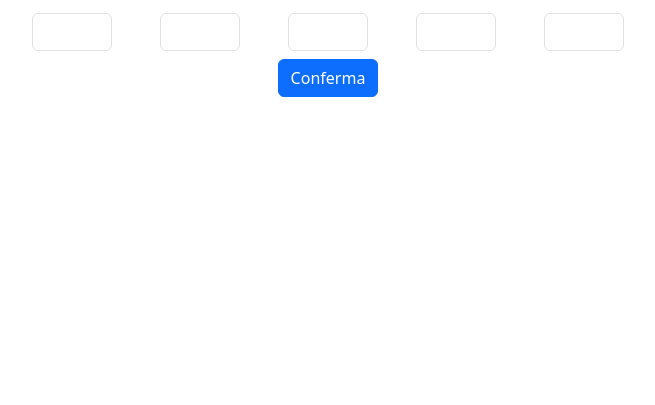
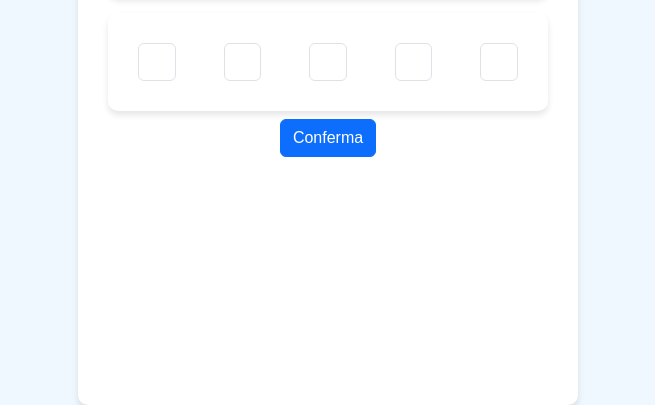
Before and after one commit to nicolo-canevari/js-simon, a plain HTML site: page index.html in a window 1280 px wide. Shown: the part 395-800 px from the top of the page, without its empty margins (312-967 px from the left). Drawn offline with nearby package versions, Linux system fonts and the light colour scheme.

Commit message:
[FEAT] CSS: inizio del nuovo layout

```diff
--- a/css/style.css
+++ b/css/style.css
@@ -3,15 +3,15 @@
 
 /* # COUNTDOWN */
 
-#countdown {
+/* #countdown {
 
 	font-weight: bolder;
 	font-size: 5rem;
 
-}
+} */
 
 /* #NUMBERS */
-#numbers-list {
+/* #numbers-list {
 
 	font-size: 3rem;
 
@@ -21,4 +21,40 @@ input {
 
 	width: 80px !important;
 
+} */
+
+* {
+    margin: 0;
+    padding: 0;
+    box-sizing: border-box;
 }
+
+/* GENERALS */
+
+/* REGOLE DEL BODY */
+body {
+
+    font-family: 'Arial', sans-serif;
+    background-color: #f0f8ff;
+    margin: 0;
+    padding: 0;
+    display: flex;
+    justify-content: center;
+    align-items: center;
+    height: 100vh;
+    color: #333;
+
+}
+
+
+/* CONTAINER PRINCIPALE */
+.d-flex {
+
+    background: #ffffff;
+    border-radius: 10px;
+    box-shadow: 0 4px 6px rgba(0, 0, 0, 0.1);
+    padding: 30px;
+    max-width: 500px;
+    width: 100%;
+
+}
```
